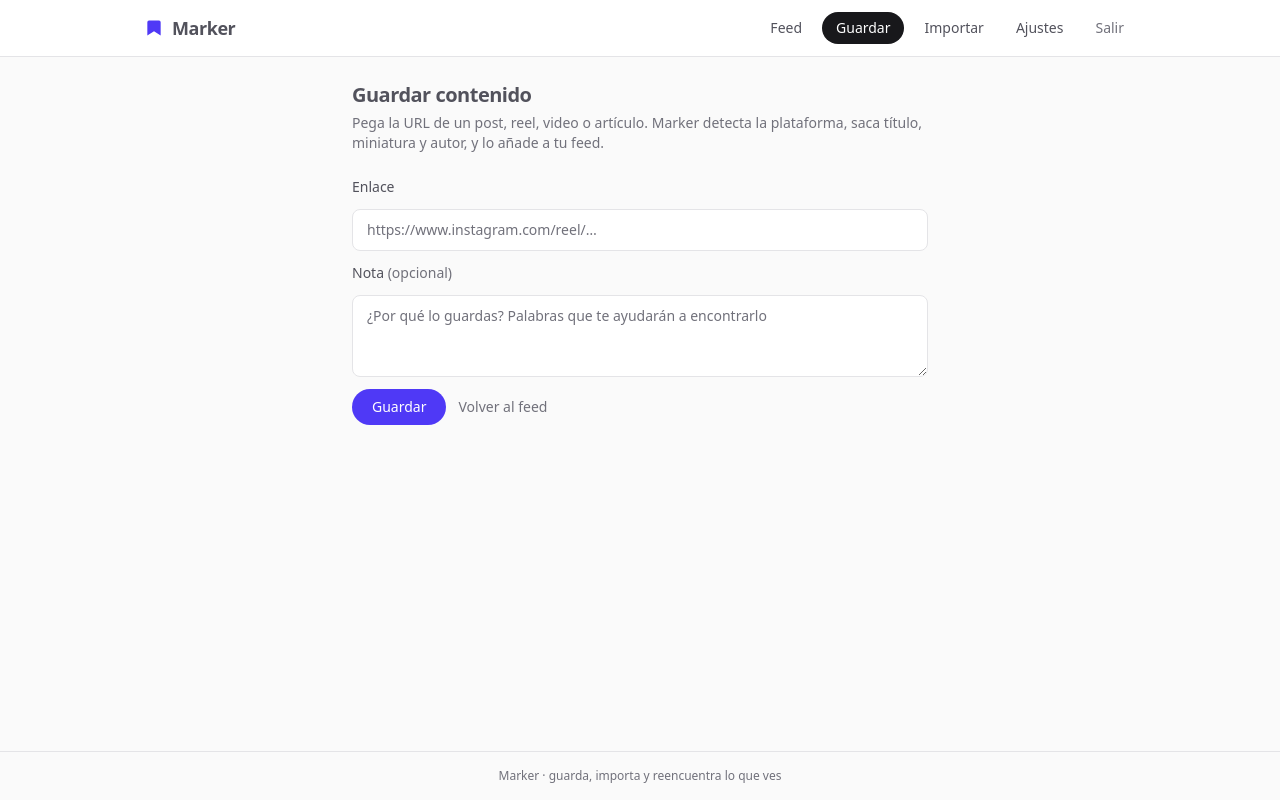
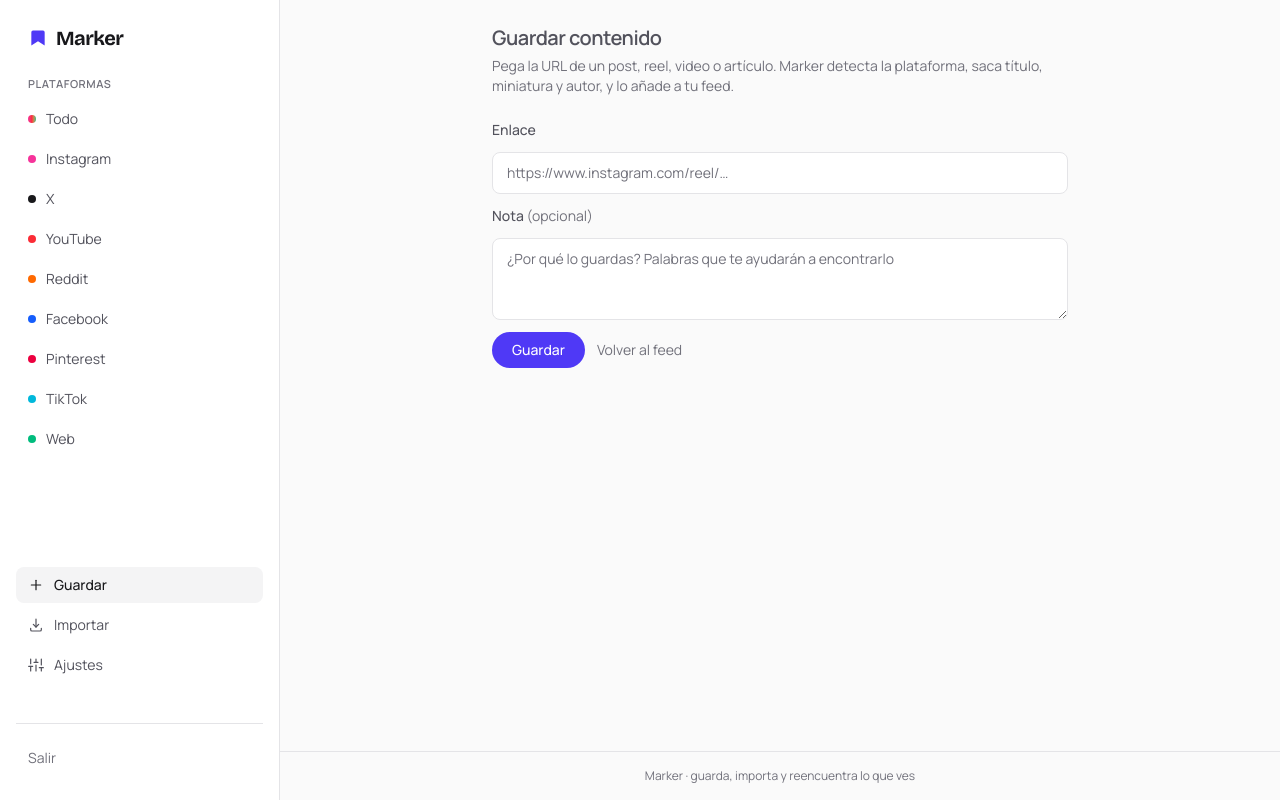
Before and after one commit to WITHERWALKER/marker, a Next.js app in the folder apps/web/: page /add in a window 1280 px wide. Built offline with nearby package versions, Linux system fonts and the light colour scheme; no server answers.

Commit message:
feat: shell desktop con sidebar global y tipografia Bricolage+Manrope - next/font self-hosted, rail lg+ con usuario/filtros de plataforma/nav, header solo < lg, meta color-scheme

```diff
--- a/apps/web/src/app/components/install-button.tsx
+++ b/apps/web/src/app/components/install-button.tsx
@@ -59,7 +59,10 @@ export function InstallButton() {
     if (busy) return;
     setBusy(true);
     try {
-      if (supportsWebInstall.current && typeof (navigator as NavigatorWithInstall).install === "function") {
+      if (
+        supportsWebInstall.current &&
+        typeof (navigator as NavigatorWithInstall).install === "function"
+      ) {
         await (navigator as NavigatorWithInstall).install!();
         setStatus("App instalada ✓");
         setVisible(false);
--- /dev/null
+++ b/apps/web/src/app/components/sidebar.tsx
@@ -0,0 +1,173 @@
+"use client";
+
+import Link from "next/link";
+import { usePathname, useSearchParams } from "next/navigation";
+import { signOutAction } from "../actions";
+import { InstallButton } from "./install-button";
+import { PLATFORM_DOTS, PLATFORM_LABELS } from "./platform-meta";
+import { PLATFORMS } from "@/core/domain/item";
+
+/**
+ * Rail lateral de escritorio (lg+). En móvil no se renderiza: el header
+ * compacto hace ese papel. El estado activo vive en la URL: los filtros son
+ * enlaces a /?platform=…, así que la navegación funciona incluso sin JS.
+ */
+
+function BookmarkIcon({ className }: { className: string }) {
+  return (
+    <svg viewBox="0 0 24 24" fill="currentColor" aria-hidden="true" className={className}>
+      <path d="M6 3a2 2 0 0 0-2 2v16l8-5 8 5V5a2 2 0 0 0-2-2H6Z" />
+    </svg>
+  );
+}
+
+const SECTION_LINKS = [
+  {
+    href: "/add",
+    label: "Guardar",
+    icon: (
+      <>
+        <path d="M12 5v14" />
+        <path d="M5 12h14" />
+      </>
+    ),
+  },
+  {
+    href: "/import",
+    label: "Importar",
+    icon: (
+      <>
+        <path d="M12 3v12" />
+        <path d="m8 11 4 4 4-4" />
+        <path d="M4 17v2a2 2 0 0 0 2 2h12a2 2 0 0 0 2-2v-2" />
+      </>
+    ),
+  },
+  {
+    href: "/settings",
+    label: "Ajustes",
+    icon: (
+      <>
+        <path d="M4 21v-7" />
+        <path d="M4 10V3" />
+        <path d="M12 21v-9" />
+        <path d="M12 8V3" />
+        <path d="M20 21v-5" />
+        <path d="M20 12V3" />
+        <path d="M1 14h6" />
+        <path d="M9 8h6" />
+        <path d="M17 16h6" />
+      </>
+    ),
+  },
+] as const;
+
+function NavRow({
+  href,
+  active,
+  children,
+}: {
+  href: string;
+  active: boolean;
+  children: React.ReactNode;
+}) {
+  return (
+    <Link
+      href={href}
+      aria-current={active ? "page" : undefined}
+      className={`flex items-center gap-2.5 rounded-lg px-3 py-2 text-sm transition ${
+        active ? "bg-elevated font-medium text-ink" : "text-body hover:bg-elevated hover:text-ink"
+      }`}
+    >
+      {children}
+    </Link>
+  );
+}
+
+export function Sidebar({ email }: { email: string | null }) {
+  const pathname = usePathname();
+  const searchParams = useSearchParams();
+  const activePlatform = pathname === "/" ? (searchParams.get("platform") ?? "") : null;
+
+  const initials = email ? email.slice(0, 2).toUpperCase() : null;
+
+  return (
+    <aside className="hidden border-r border-edge bg-surface lg:sticky lg:top-0 lg:block lg:h-dvh lg:overflow-y-auto">
+      <div className="flex h-full flex-col gap-6 px-4 py-6">
+        <Link
+          href="/"
+          className="flex items-center gap-2 px-3 font-display text-xl font-bold tracking-tight text-ink"
+        >
+          <BookmarkIcon className="h-5 w-5 text-accent" />
+          Marker
+        </Link>
+
+        {email && (
+          <div className="flex items-center gap-3 px-3">
+            <span
+              aria-hidden="true"
+              className="flex h-9 w-9 shrink-0 items-center justify-center rounded-full bg-accent/10 text-xs font-semibold text-accent"
+            >
+              {initials}
+            </span>
+            <span className="truncate text-xs text-mute">{email}</span>
+          </div>
+        )}
+
+        <nav aria-label="Filtrar por plataforma" className="flex flex-col gap-1">
+          <p className="px-3 pb-1 text-[11px] font-semibold uppercase tracking-wider text-mute">
+            Plataformas
+          </p>
+          <NavRow href="/" active={activePlatform === ""}>
+            <span
+              aria-hidden="true"
+              className="h-2 w-2 rounded-full bg-gradient-to-r from-pink-500 via-red-500 to-emerald-500"
+            />
+            Todo
+          </NavRow>
+          {PLATFORMS.map((p) => (
+            <NavRow key={p} href={`/?platform=${p}`} active={activePlatform === p}>
+              <span aria-hidden="true" className={`h-2 w-2 rounded-full ${PLATFORM_DOTS[p]}`} />
+              {PLATFORM_LABELS[p]}
+            </NavRow>
+          ))}
+        </nav>
+
+        <div className="mt-auto flex flex-col gap-5">
+          <nav aria-label="Secciones" className="flex flex-col gap-1">
+            {SECTION_LINKS.map((section) => (
+              <NavRow key={section.href} href={section.href} active={pathname === section.href}>
+                <svg
+                  viewBox="0 0 24 24"
+                  fill="none"
+                  stroke="currentColor"
+                  strokeWidth="1.8"
+                  strokeLinecap="round"
+                  strokeLinejoin="round"
+                  aria-hidden="true"
+                  className="h-4 w-4"
+                >
+                  {section.icon}
+                </svg>
+                {section.label}
+              </NavRow>
+            ))}
+          </nav>
+
+          <div className="px-3">
+            <InstallButton />
+          </div>
+
+          <form action={signOutAction} className="border-t border-edge pt-4">
+            <button
+              type="submit"
+              className="w-full rounded-lg px-3 py-2 text-left text-sm text-mute transition hover:bg-elevated hover:text-ink"
+            >
+              Salir
+            </button>
+          </form>
+        </div>
+      </div>
+    </aside>
+  );
+}
--- a/apps/web/src/app/globals.css
+++ b/apps/web/src/app/globals.css
@@ -111,14 +111,16 @@
   --color-accent: var(--c-accent);
   --color-onaccent: var(--c-onaccent);
   --color-fab: var(--c-fab);
+
+  /* Tipografía: las vars las instancia next/font en <html>. */
+  --font-display: var(--font-bricolage), ui-sans-serif, system-ui, sans-serif;
+  --font-body: var(--font-manrope), ui-sans-serif, system-ui, sans-serif;
 }
 
 html {
-  /* Fuente de sistema provisional: en el siguiente commit la aporta
-   * next/font via variable CSS. */
-  font-family:
-    ui-sans-serif, system-ui, -apple-system, "Segoe UI", Roboto, "Helvetica Neue",
-    Arial, sans-serif;
+  /* Fuente del documento: Manrope. Los títulos usan font-display
+   * (Bricolage Grotesque) componente a componente. */
+  font-family: var(--font-manrope), ui-sans-serif, system-ui, sans-serif;
   scroll-behavior: smooth;
 }
 
--- a/apps/web/src/app/layout.tsx
+++ b/apps/web/src/app/layout.tsx
@@ -1,9 +1,24 @@
 import type { Metadata, Viewport } from "next";
 import Link from "next/link";
+import { Bricolage_Grotesque, Manrope } from "next/font/google";
 import "./globals.css";
 import { signOutAction } from "./actions";
 import { InstallButton } from "./components/install-button";
+import { Sidebar } from "./components/sidebar";
 import { ServiceWorkerRegistrar } from "./components/service-worker";
+import { createSupabaseServerClient } from "@/infrastructure/supabase/client.server";
+
+const bricolage = Bricolage_Grotesque({
+  subsets: ["latin"],
+  variable: "--font-bricolage",
+  display: "swap",
+});
+
+const manrope = Manrope({
+  subsets: ["latin"],
+  variable: "--font-manrope",
+  display: "swap",
+});
 
 export const metadata: Metadata = {
   manifest: "/manifest.webmanifest",
@@ -19,8 +34,32 @@ export const viewport: Viewport = {
   themeColor: "#4f46e5",
 };
 
-function BookmarkIcon() {
+export default async function RootLayout({
+  children,
+}: {
+  children: React.ReactNode;
+}) {
+  const supabase = await createSupabaseServerClient();
+  const {
+    data: { user },
+  } = await supabase.auth.getUser();
+
   return (
+    <html lang="es" className={`${bricolage.variable} ${manrope.variable}`}>
+      <body className="min-h-dvh bg-canvas text-body antialiased lg:grid lg:grid-cols-[280px_1fr]">
+        {/* React 19 eleva este meta al <head>: el navegador conoce el esquema
+         * antes del primer render, incluso antes de que llegue el CSS. */}
+        <meta name="color-scheme" content="dark light" />
+
+        <Sidebar email={user?.email ?? null} />
+
+        <div className="flex min-h-dvh flex-col">
+          <header className="sticky top-0 z-10 border-b border-edge bg-surface/90 backdrop-blur lg:hidden">
+            <div className="mx-auto flex h-14 w-full max-w-5xl items-center justify-between px-4">
+              <Link
+                href="/"
+                className="flex items-center gap-2 font-display text-lg font-bold tracking-tight text-ink"
+              >
                 <svg
                   viewBox="0 0 24 24"
                   fill="currentColor"
@@ -29,24 +68,6 @@ function BookmarkIcon() {
                 >
                   <path d="M6 3a2 2 0 0 0-2 2v16l8-5 8 5V5a2 2 0 0 0-2-2H6Z" />
                 </svg>
-  );
-}
-
-export default function RootLayout({
-  children,
-}: {
-  children: React.ReactNode;
-}) {
-  return (
-    <html lang="es">
-      <body className="flex min-h-dvh flex-col bg-canvas text-body antialiased">
-        <header className="sticky top-0 z-10 border-b border-edge bg-surface/90 backdrop-blur">
-          <div className="mx-auto flex h-14 w-full max-w-5xl items-center justify-between px-4">
-            <Link
-              href="/"
-              className="flex items-center gap-2 text-lg font-semibold tracking-tight"
-            >
-              <BookmarkIcon />
                 Marker
               </Link>
               <nav className="flex items-center gap-2 text-sm">
@@ -92,6 +113,8 @@ export default function RootLayout({
           <footer className="border-t border-edge py-4 text-center text-xs text-mute">
             Marker · guarda, importa y reencuentra lo que ves
           </footer>
+        </div>
+
         <ServiceWorkerRegistrar />
       </body>
     </html>
```
Lines whose indentation alone changed are shown as unchanged.
